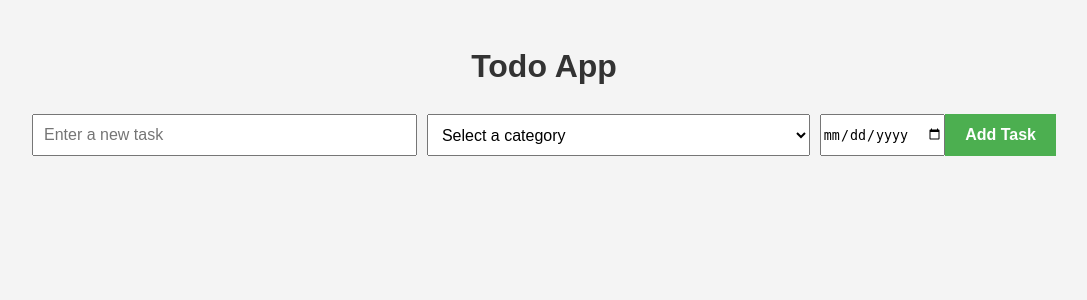
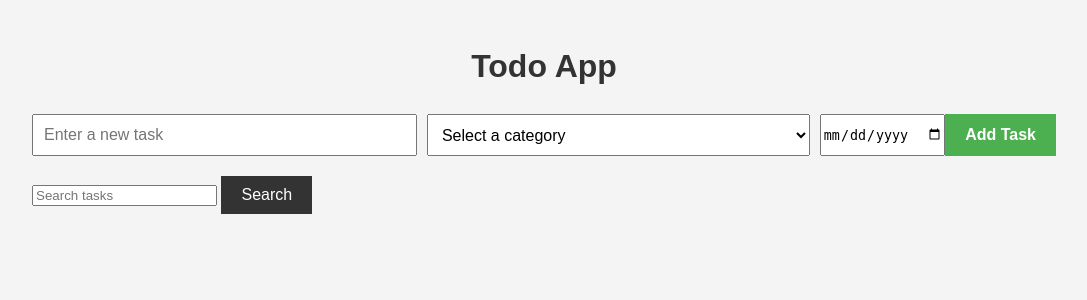
Before and after one commit to veeragoni/TaskMaster, a Flask app: page / in a window 1280 px wide. Shown: the top 300 px of the page, without its empty margins (96-1183 px from the left). Run offline with Flask 3, Linux system fonts and the light colour scheme; data that the repository does not hold is empty.

Commit message:
Agent step completed: Add a search functionality for tasks

```diff
--- a/main.py
+++ b/main.py
@@ -3,7 +3,7 @@ from flask import Flask, render_template, request, jsonify
 from flask_migrate import Migrate
 from models import db, Todo, CategoryEnum
 import logging
-from sqlalchemy import text, create_engine
+from sqlalchemy import text, create_engine, or_
 from sqlalchemy.exc import SQLAlchemyError
 from datetime import datetime
 
@@ -113,6 +113,32 @@ def delete_todo(todo_id):
         logger.error(f"Error deleting todo: {str(e)}", exc_info=True)
         return jsonify({"error": "An error occurred while deleting the todo"}), 500
 
+@app.route("/api/todos/search", methods=["GET"])
+def search_todos():
+    try:
+        query = request.args.get('q', '')
+        logger.info(f"Searching todos with query: {query}")
+        todos = db.session.execute(
+            db.select(Todo).filter(
+                or_(
+                    Todo.task.ilike(f"%{query}%"),
+                    Todo.category.cast(db.String).ilike(f"%{query}%")
+                )
+            ).order_by(Todo.id)
+        ).scalars().all()
+        todo_list = [{
+            'id': todo.id,
+            'task': todo.task,
+            'completed': todo.completed,
+            'category': todo.category.value if todo.category else 'No Category',
+            'due_date': todo.due_date.isoformat() if todo.due_date else None
+        } for todo in todos]
+        logger.info(f'Search results: {todo_list}')
+        return jsonify(todo_list)
+    except Exception as e:
+        logger.error(f'Error searching todos: {str(e)}', exc_info=True)
+        return jsonify({"error": "An error occurred while searching todos"}), 500
+
 if __name__ == "__main__":
     db_url = app.config["SQLALCHEMY_DATABASE_URI"]
     logger.info(f"Database URL: {db_url.split('@')[0]}@[REDACTED]")
--- a/static/js/app.js
+++ b/static/js/app.js
@@ -4,6 +4,8 @@ document.addEventListener('DOMContentLoaded', () => {
     const categorySelect = document.getElementById('category-select');
     const dueDateInput = document.getElementById('due-date-input');
     const todoList = document.getElementById('todo-list');
+    const searchInput = document.getElementById('search-input');
+    const searchButton = document.getElementById('search-button');
 
     console.log('DOM content loaded');
 
@@ -26,9 +28,13 @@ document.addEventListener('DOMContentLoaded', () => {
     }
 
     // Fetch and display todos
-    function fetchTodos() {
+    function fetchTodos(searchQuery = '') {
         console.log('Fetching todos');
-        fetch('/api/todos')
+        let url = '/api/todos';
+        if (searchQuery) {
+            url += `/search?q=${encodeURIComponent(searchQuery)}`;
+        }
+        fetch(url)
             .then(response => {
                 if (!response.ok) {
                     throw new Error(`HTTP error! status: ${response.status}`);
@@ -162,6 +168,20 @@ document.addEventListener('DOMContentLoaded', () => {
         }
     });
 
+    // Search todos
+    searchButton.addEventListener('click', () => {
+        const searchQuery = searchInput.value.trim();
+        fetchTodos(searchQuery);
+    });
+
+    // Search on Enter key press
+    searchInput.addEventListener('keypress', (e) => {
+        if (e.key === 'Enter') {
+            const searchQuery = searchInput.value.trim();
+            fetchTodos(searchQuery);
+        }
+    });
+
     // Initial fetch
     fetchCategories();
     fetchTodos();
--- a/templates/index.html
+++ b/templates/index.html
@@ -17,6 +17,10 @@
             <input type="date" id="due-date-input">
             <button type="submit">Add Task</button>
         </form>
+        <div id="search-container">
+            <input type="text" id="search-input" placeholder="Search tasks">
+            <button id="search-button">Search</button>
+        </div>
         <ul id="todo-list"></ul>
     </div>
     <script src="{{ url_for('static', filename='js/app.js') }}"></script>
```
